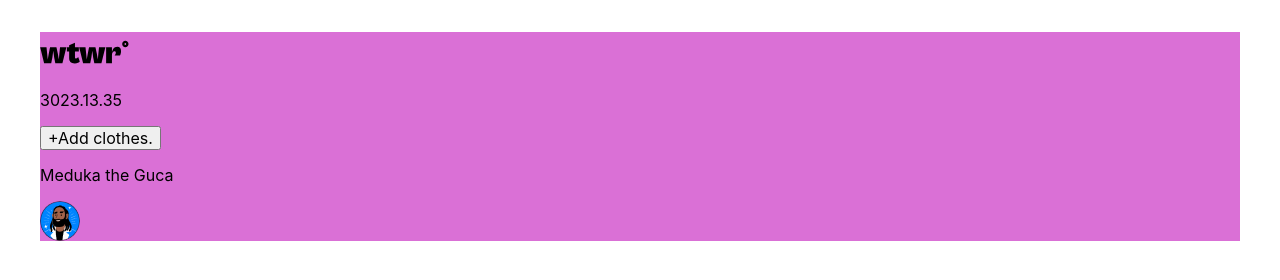
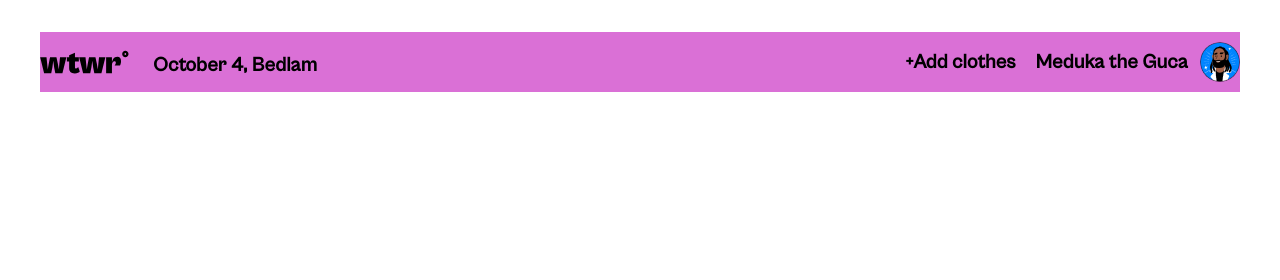
Before and after one commit to Meidoragon/se_project_react, a React app: page / in a window 1280 px wide. Built offline with nearby package versions, Linux system fonts and the light colour scheme.

Commit message:
create header

```diff
--- a/src/components/Header/Header.css
+++ b/src/components/Header/Header.css
@@ -1,14 +1,49 @@
 .header{
     margin: 0;
     background-color:orchid;
+    display: flex;
+    justify-content: space-between;
+    align-items: center;
+    min-height: 60px;
+}
+
+.header__container{
+    display: flex;
+    align-items: center;
 }
 
 .header__logo{
     height: 40px;
     width: 89px;
+    margin: 0 24px 0 0;
+}
+
+.header__date{
+    margin: 11px 0 5px;
+}
+
+.header__button{
+    padding: 0;
+    margin: 8px 0;
+    border: none;
+    background-color: #fff0;
+    color: #000;
+    white-space: nowrap;
+    font-weight: 700;
+}
+
+/* .add-clothes-button{
+    /* font-family: 'Cabinet Grotest';
+    font-size: 20px;
+    font-weight: 700;
+} */
+
+.header__username{
+    margin: 8px 0 7px 20px;
 }
 
 .header__avatar{
+    margin-left: 12px;
     background-image: url(../../images/avatar.png);
     border-radius: 50%;
     background-position: center;
@@ -17,3 +52,7 @@
     width: 40px;
     height: 40px;
 }
+
+.header__button:hover{
+    cursor: pointer;
+}
--- a/src/components/Header/Header.js
+++ b/src/components/Header/Header.js
@@ -2,17 +2,19 @@ import React from 'react';
 import './Header.css';
 
 export default function Header(){
-
+  let currentTime = new Date().toLocaleString('default', {month: 'long', day: 'numeric'});
+  let location = "Bedlam";
   return (
     <div className='header'>
-      <img className='header__logo' src='/images/logo.svg' alt='logo'/>
-      <p className='header__date'>3023.13.35</p>
-      <button className='header__button add-clothes-button' type='button'>+Add clothes.</button>
-      <p className='header__username'>Meduka the Guca</p>
-      <div className='header__avatar'></div>
-
-
+      <div className='header__container'>
+        <img className='header__logo' src='/images/logo.svg' alt='logo'/>
+        <p className='header__date'>{currentTime}, {location}</p>
+      </div>
+      <div className='header__container'>
+        <button className='header__button add-clothes-button' type='text'>+Add clothes</button>
+        <p className='header__username'>Meduka the Guca</p>
+        <div className='header__avatar'></div>
+      </div>
     </div>
   )
-
 }
--- a/src/components/Page/Page.css
+++ b/src/components/Page/Page.css
@@ -6,4 +6,7 @@
 .page{
   margin: 0;
   padding: 32px 40px 24px;
+  font-family: 'Cabinet Grotesk';
+  font-size: 20px;
+  font-weight: 700;
 }
```
